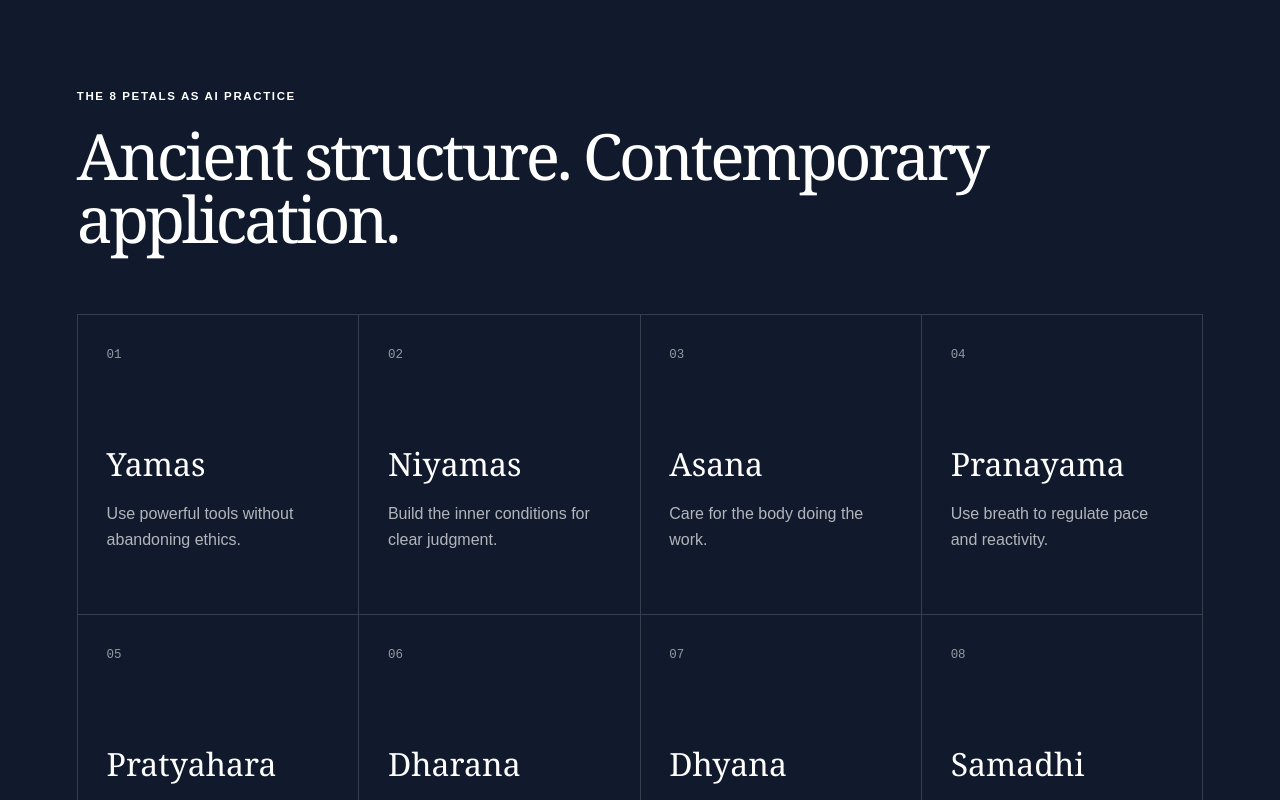
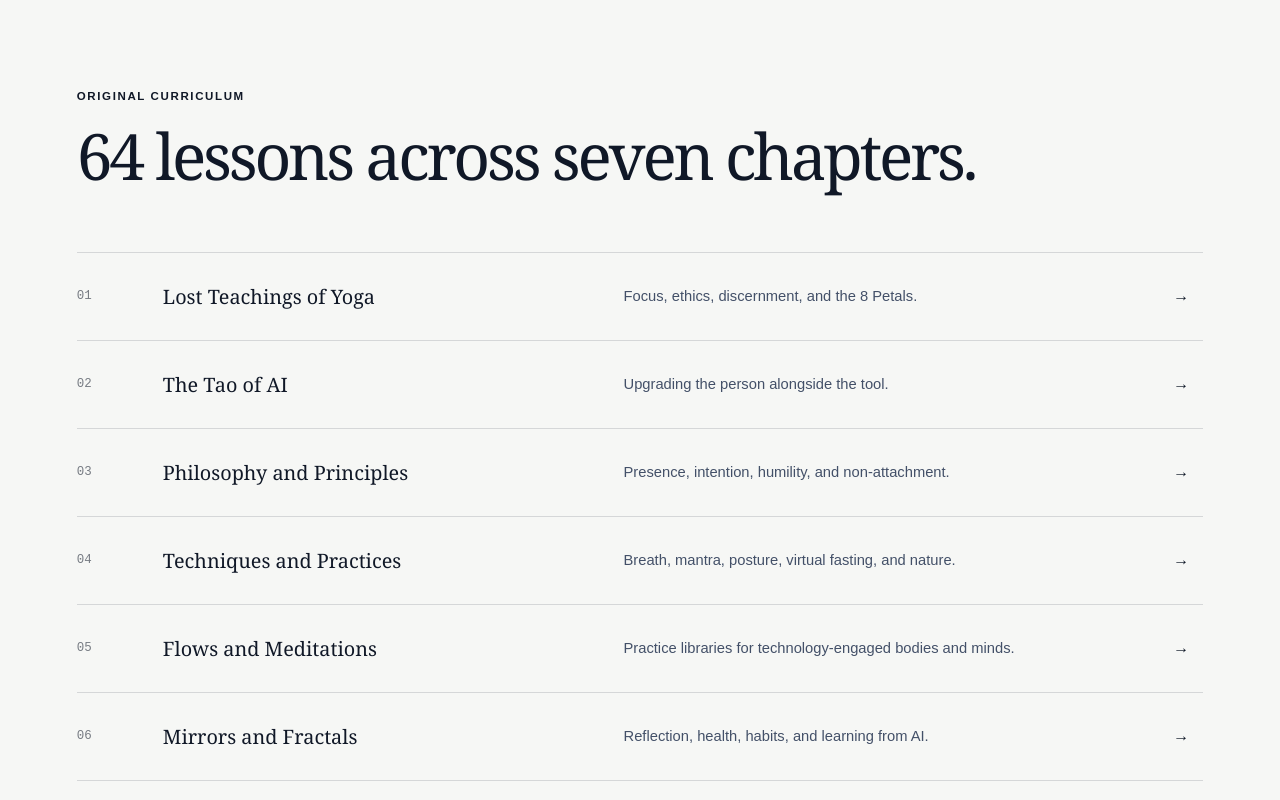
Before and after one commit to aianthems/ai-yoga-masters, a Next.js app: page / in a window 1280 px wide. Shown: the part 2440-3240 px from the top of the page. Built offline with nearby package versions, Linux system fonts and the light colour scheme.

Commit message:
Remove eight petals section from homepage

```diff
--- a/app/page.tsx
+++ b/app/page.tsx
@@ -6,17 +6,6 @@ export const metadata = pageMetadata({ title: SITE_NAME, description: SITE_DESCR
 
 const bookUrl =
   "https://media.aianthems.com/books/ai-yoga-masters/ai-yoga-masters-optimized.pdf";
-
-const petals = [
-  ["Yamas", "Use powerful tools without abandoning ethics."],
-  ["Niyamas", "Build the inner conditions for clear judgment."],
-  ["Asana", "Care for the body doing the work."],
-  ["Pranayama", "Use breath to regulate pace and reactivity."],
-  ["Pratyahara", "Choose what deserves your attention."],
-  ["Dharana", "Return to one meaningful point of focus."],
-  ["Dhyana", "Stay with worthwhile work long enough to go deep."],
-  ["Samadhi", "Let sustained attention become absorbed practice."],
-];
 
 const chapters = [
   [
@@ -120,23 +109,6 @@ export default function Home() {
           </ol>
         </section>
 
-        <section className="petals shell" id="petals">
-          <div className="section-heading">
-            <p className="section-kicker">The 8 Petals as AI practice</p>
-            <h2>Ancient structure. Contemporary application.</h2>
-          </div>
-
-          <div className="petal-grid">
-            {petals.map(([name, text], index) => (
-              <article className="petal-card" key={name}>
-                <span>{String(index + 1).padStart(2, "0")}</span>
-                <h3>{name}</h3>
-                <p>{text}</p>
-              </article>
-            ))}
-          </div>
-        </section>
-
         <section className="curriculum shell" id="curriculum">
           <div className="section-heading">
             <p className="section-kicker">Original curriculum</p>
```
